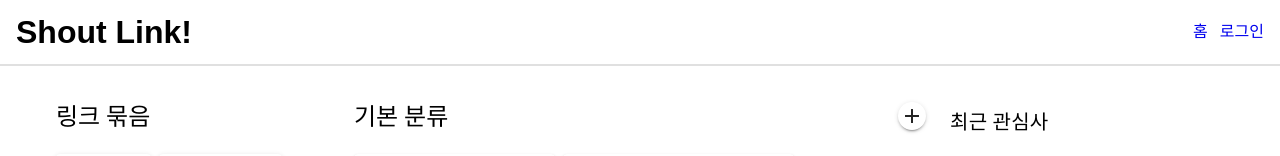
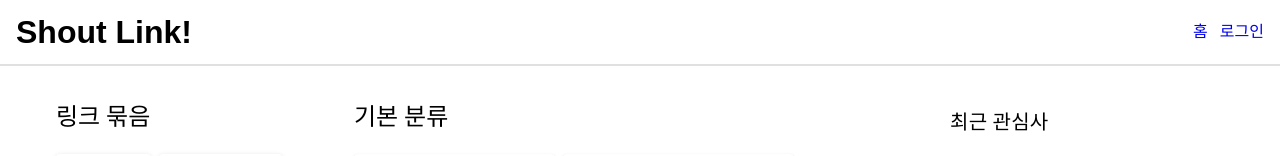
Before and after one commit to hseong3243/shout-link-front, a Vue app: page /#/ in a window 1280 px wide. Shown: the top 156 px of the page. Built offline with nearby package versions, Linux system fonts and the light colour scheme; no server answers; a web font is replaced by a local one.

Commit message:
feat: 로그인 여부에 따른 링크 추가 버튼 분기 처리 추가

```diff
--- a/src/components/home/LinkSection.vue
+++ b/src/components/home/LinkSection.vue
@@ -2,13 +2,15 @@
 import AddLinkButton from "@/components/home/dialog/AddLinkButton.vue";
 import {useLinkBundleStore} from "@/store/LinkBundleStore.js";
 import api from "@/axios/index.js";
+import {useAuthStore} from "@/store/AuthStore.js";
 
 export default {
   name: "LinkSection",
   components: {AddLinkButton},
   setup() {
+    const authStore = useAuthStore();
     const linkBundleStore = useLinkBundleStore();
-    return { linkBundleStore }
+    return { authStore, linkBundleStore }
   },
   data() {
     return {
@@ -59,7 +61,7 @@ export default {
   <div class="d-flex flex-column">
     <div class="d-flex justify-space-between py-5">
       <div class="text-h5">{{ linkBundle.description }}</div>
-      <AddLinkButton @addLinkEvent="findLinksApiCall"/>
+      <AddLinkButton @addLinkEvent="findLinksApiCall" v-if="this.authStore.isLogin"/>
     </div>
     <div class="d-flex flex-wrap ga-2" v-if="dataReady">
       <v-card v-for="n in links" :key="n" @click="moveToLink(n)" hover>
```
